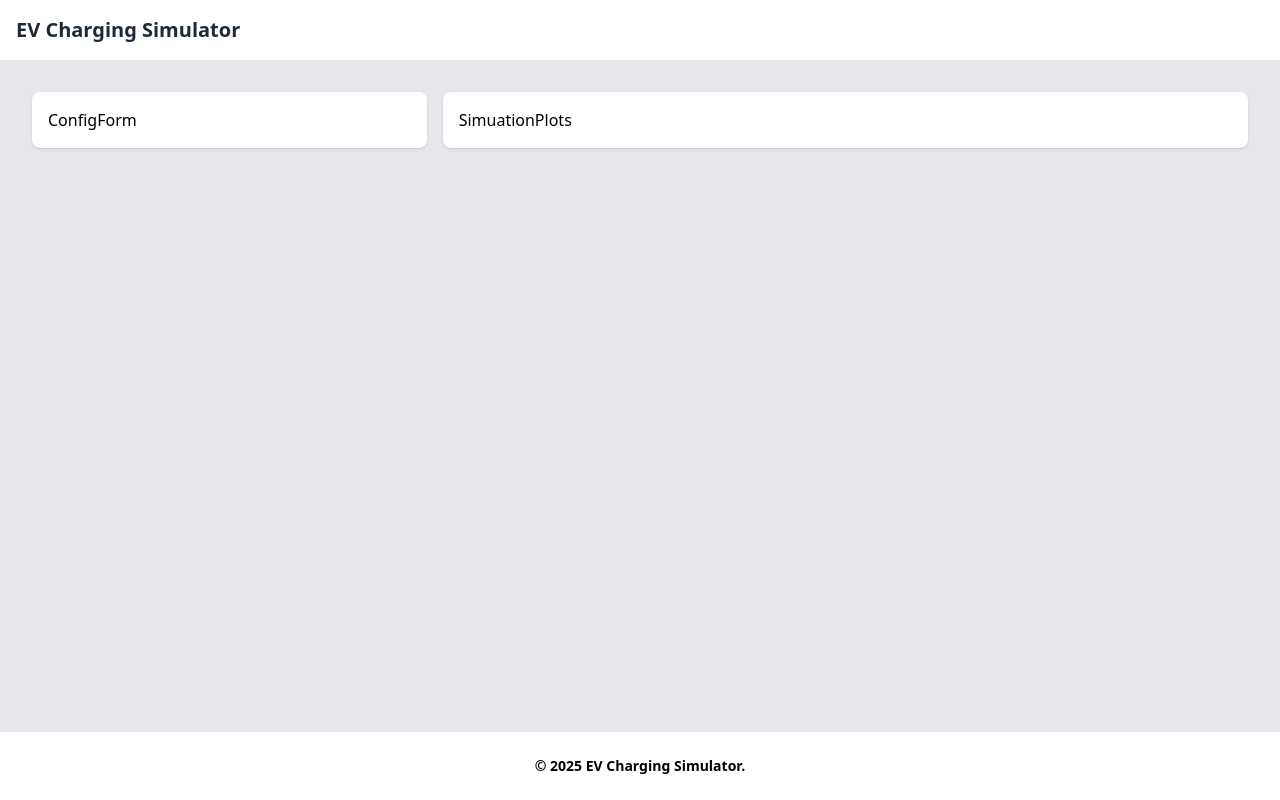
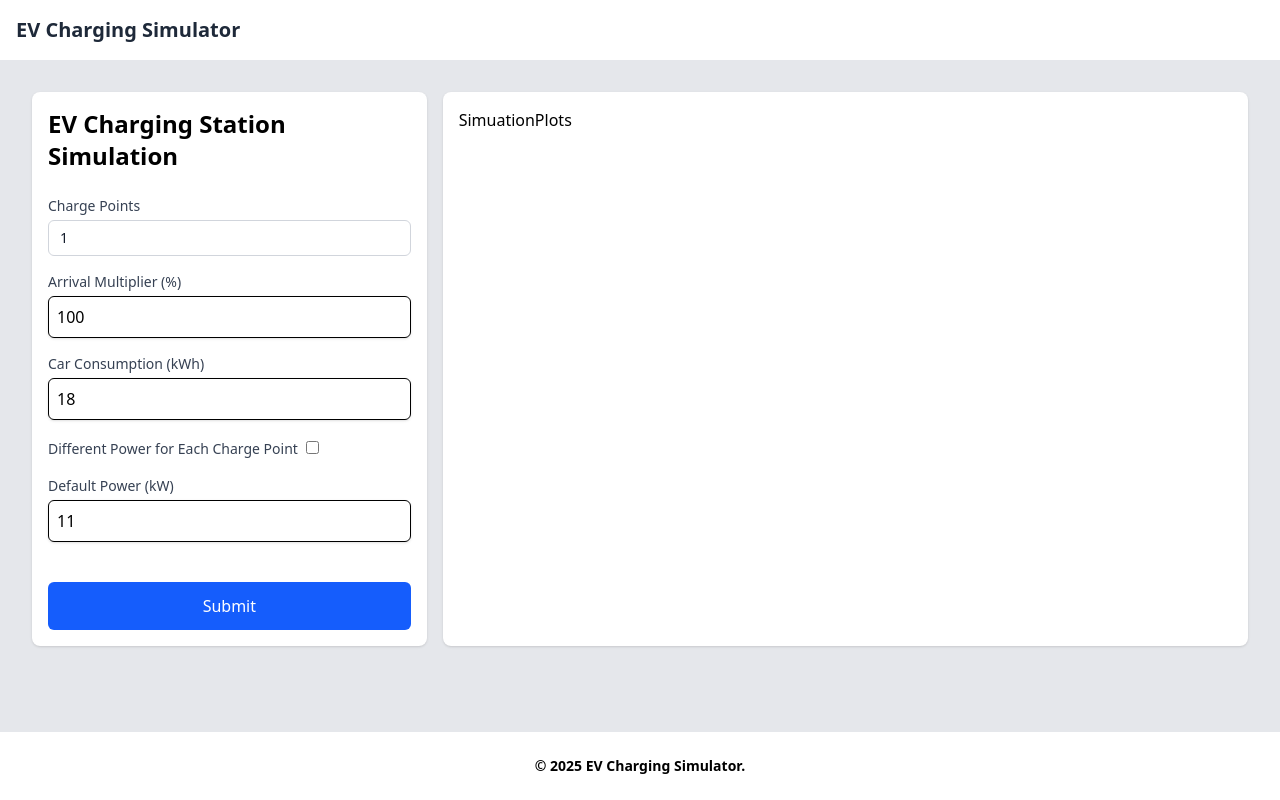
Before and after one commit to bestii/EV-Charging-Simulator-FE, a React (Vite) app: page / in a window 1280 px wide. Built offline with nearby package versions, Linux system fonts and the light colour scheme.

Commit message:
Implement ConfigForm component with form validation and dynamic input handling for EV charging station simulation

```diff
--- a/src/components/config-form/ConfigForm.tsx
+++ b/src/components/config-form/ConfigForm.tsx
@@ -1,7 +1,233 @@
+import { zodResolver } from '@hookform/resolvers/zod';
+import { Controller, useForm } from 'react-hook-form';
+import { z } from 'zod';
+import { configSchema } from '../../schema/configSchema';
 import Card from '../card/Card';
 
+type ConfigValues = z.infer<typeof configSchema>;
+
 const ConfigForm = () => {
-  return <Card additionalClass="md:col-span-4">ConfigForm</Card>;
+  const {
+    control,
+    register,
+    handleSubmit,
+    formState: { errors },
+    watch
+  } = useForm<ConfigValues>({
+    resolver: zodResolver(configSchema),
+    defaultValues: {
+      chargePoints: 1,
+      arrivalMultiplier: 100,
+      carConsumption: 18,
+      isPowerDifferent: false,
+      defaultPower: 11
+    }
+  });
+
+  const isPowerDifferent = watch('isPowerDifferent');
+
+  const onSubmit = (data: ConfigValues) => {
+    console.log(data);
+  };
+
+  return (
+    <Card additionalClass="md:col-span-4">
+      <h2 className="mb-6 text-2xl font-semibold">
+        EV Charging Station Simulation
+      </h2>
+      <form onSubmit={handleSubmit(onSubmit)} className="space-y-4">
+        <div>
+          <label htmlFor="chargePoints" className="label-text">
+            Charge Points
+          </label>
+          <input
+            id="chargePoints"
+            type="number"
+            {...register('chargePoints', { valueAsNumber: true })}
+            className="input-field"
+          />
+          {errors.chargePoints && (
+            <p className="text-sm text-red-500">
+              {errors.chargePoints.message}
+            </p>
+          )}
+        </div>
+
+        {/* Arrival Multiplier */}
+        <div>
+          <label
+            htmlFor="arrivalMultiplier"
+            className="block text-sm font-medium text-gray-700"
+          >
+            Arrival Multiplier (%)
+          </label>
+          <Controller
+            name="arrivalMultiplier"
+            control={control}
+            render={({ field }) => (
+              <input
+                type="number"
+                {...field}
+                id="arrivalMultiplier"
+                className="mt-1 block w-full rounded-md border p-2 shadow-sm focus:ring-2 focus:ring-blue-500 focus:outline-none"
+              />
+            )}
+          />
+          {errors.arrivalMultiplier && (
+            <p className="text-sm text-red-500">
+              {errors.arrivalMultiplier.message}
+            </p>
+          )}
+        </div>
+
+        {/* Car Consumption */}
+        <div>
+          <label
+            htmlFor="carConsumption"
+            className="block text-sm font-medium text-gray-700"
+          >
+            Car Consumption (kWh)
+          </label>
+          <Controller
+            name="carConsumption"
+            control={control}
+            render={({ field }) => (
+              <input
+                type="number"
+                {...field}
+                id="carConsumption"
+                className="mt-1 block w-full rounded-md border p-2 shadow-sm focus:ring-2 focus:ring-blue-500 focus:outline-none"
+              />
+            )}
+          />
+          {errors.carConsumption && (
+            <p className="text-sm text-red-500">
+              {errors.carConsumption.message}
+            </p>
+          )}
+        </div>
+
+        {/* Power Difference Toggle */}
+        <div>
+          <label
+            htmlFor="isPowerDifferent"
+            className="inline-flex items-center text-sm font-medium text-gray-700"
+          >
+            Different Power for Each Charge Point
+          </label>
+          <Controller
+            name="isPowerDifferent"
+            control={control}
+            render={({ field }) => (
+              <input
+                type="checkbox"
+                {...field}
+                id="isPowerDifferent"
+                className="ml-2"
+              />
+            )}
+          />
+        </div>
+
+        {/* Default Power */}
+        {!isPowerDifferent && (
+          <div>
+            <label
+              htmlFor="defaultPower"
+              className="block text-sm font-medium text-gray-700"
+            >
+              Default Power (kW)
+            </label>
+            <Controller
+              name="defaultPower"
+              control={control}
+              render={({ field }) => (
+                <input
+                  type="number"
+                  {...field}
+                  id="defaultPower"
+                  className="mt-1 block w-full rounded-md border p-2 shadow-sm focus:ring-2 focus:ring-blue-500 focus:outline-none"
+                />
+              )}
+            />
+            {errors.defaultPower && (
+              <p className="text-sm text-red-500">
+                {errors.defaultPower.message}
+              </p>
+            )}
+          </div>
+        )}
+
+        {/* Dynamic Charging Power */}
+        {isPowerDifferent && (
+          <div>
+            <label className="block text-sm font-medium text-gray-700">
+              Charging Power
+            </label>
+            <Controller
+              name="chargingPower"
+              control={control}
+              render={({ field }) => (
+                <>
+                  {field.value?.map((item, index) => (
+                    <div key={index} className="flex space-x-2">
+                      <input
+                        type="number"
+                        value={item.power}
+                        onChange={(e) => {
+                          const newChargingPower = [...field.value!];
+                          newChargingPower[index].power = parseFloat(
+                            e.target.value
+                          );
+                          field.onChange(newChargingPower);
+                        }}
+                        className="w-24 rounded-md border p-2"
+                        placeholder="Power (kW)"
+                      />
+                      <input
+                        type="number"
+                        value={item.count}
+                        onChange={(e) => {
+                          const newChargingPower = [...field.value!];
+                          newChargingPower[index].count = parseInt(
+                            e.target.value
+                          );
+                          field.onChange(newChargingPower);
+                        }}
+                        className="w-24 rounded-md border p-2"
+                        placeholder="Count"
+                      />
+                    </div>
+                  ))}
+                  <button
+                    type="button"
+                    onClick={() =>
+                      field.onChange([...field.value!, { power: 11, count: 1 }])
+                    }
+                    className="mt-2 text-blue-500"
+                  >
+                    Add Power
+                  </button>
+                </>
+              )}
+            />
+            {errors.chargingPower && (
+              <p className="text-sm text-red-500">
+                {errors.chargingPower.message}
+              </p>
+            )}
+          </div>
+        )}
+
+        <button
+          type="submit"
+          className="mt-6 w-full rounded-md bg-blue-600 p-3 text-white hover:bg-blue-700 focus:ring-2 focus:ring-blue-500 focus:outline-none"
+        >
+          Submit
+        </button>
+      </form>
+    </Card>
+  );
 };
 
 export default ConfigForm;
```
